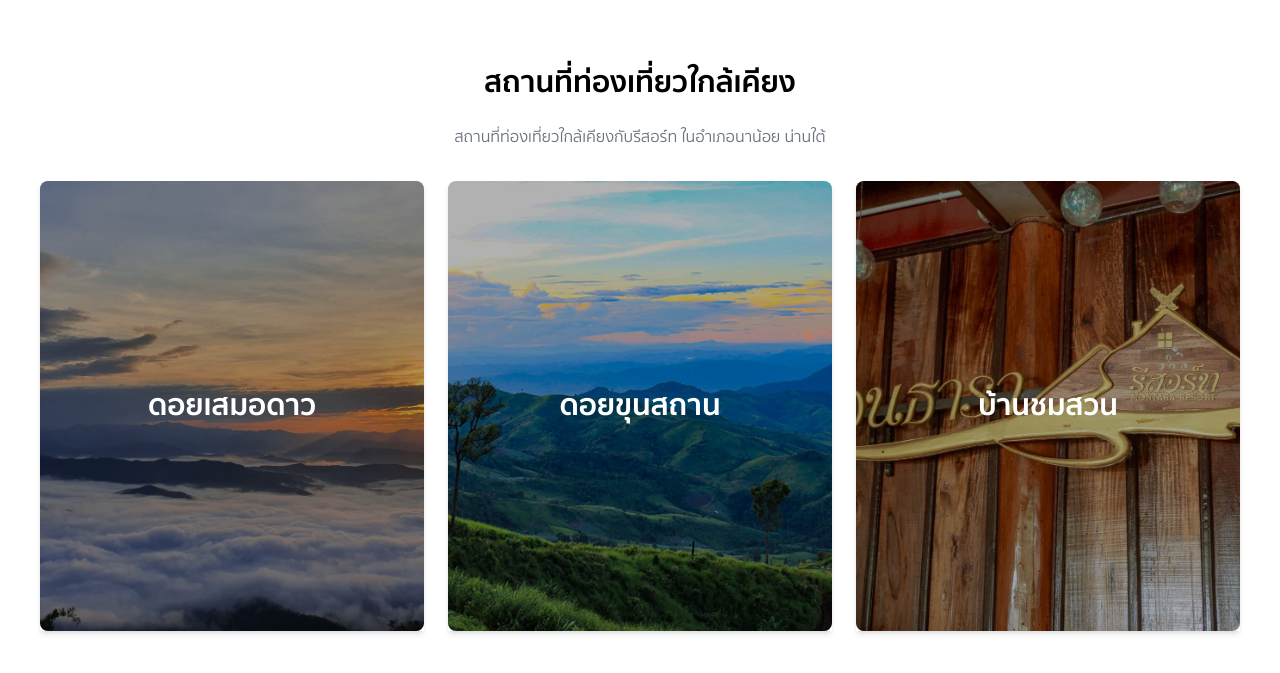
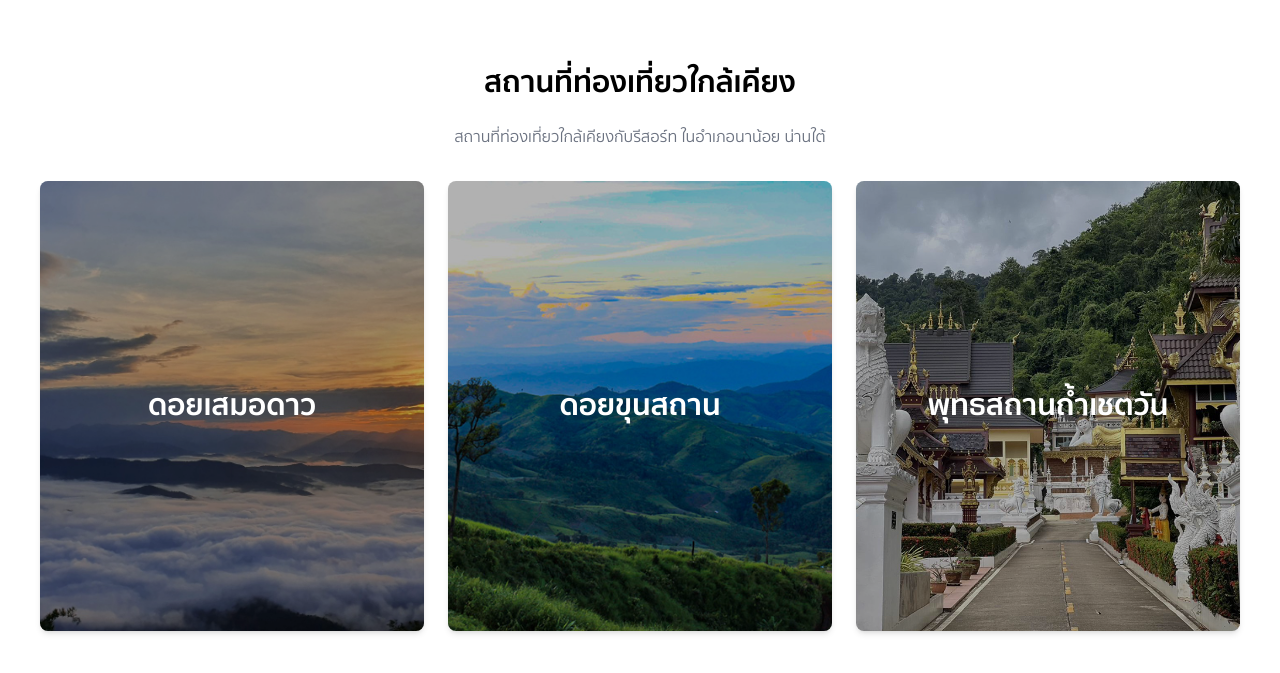
Before and after one commit to Theerat22/montara, a Next.js app: page /home in a window 1280 px wide. Shown: the part 3590-4263 px from the top of the page. Built offline with nearby package versions, Linux system fonts and the light colour scheme.

Commit message:
wat chetawut

```diff
--- a/app/home/sections/nearby/index.tsx
+++ b/app/home/sections/nearby/index.tsx
@@ -1,29 +1,41 @@
-import welcome1 from "@/app/home/sections/welcome/welcome1.jpg";
+"use client";
 import Image from "next/image";
 import doi from "@/app/home/sections/nearby/doi.jpg";
 import khun from "@/app/home/sections/nearby/khun.jpg";
+import wat from "@/app/home/sections/nearby/wat.jpg";
 import Link from "next/link";
+import {easeOut, motion} from "framer-motion";
+
 export const Nearby = () => {
   const nearby = [
-    { name: 'ดอยเสมอดาว', image: doi,link:'https://thailandtourismdirectory.go.th/en/attraction/1852' },
-    { name: 'ดอยขุนสถาน', image: khun,link:'https://www.facebook.com/KhunSathanNationalParkThailand/?locale=th_TH'},
-    { name: 'บ้านชมสวน',image: welcome1,link:'https://thailandtourismdirectory.go.th/en/attraction/1852'},
+    { name: 'ดอยเสมอดาว', image: doi,link:'https://thailandtourismdirectory.go.th/en/attraction/1852',delay:1 },
+    { name: 'ดอยขุนสถาน', image: khun,link:'https://www.facebook.com/KhunSathanNationalParkThailand/?locale=th_TH',delay:1.25},
+    { name: 'พุทธสถานถ้ำเชตวัน',image: wat,link:'https://g.co/kgs/C8BV6wf',delay:1.5},
     ];
 
   return (
     <section id="rooms" className="min-h-screen pt-32 py-12 ">
         <div className="bg-cream p-10 ">
-      <h2 className="text-3xl font-semibold text-center mb-6 text-black">สถานที่ท่องเที่ยวใกล้เคียง</h2>
-      <p className="text-center text-gray-500 mb-8">สถานที่ท่องเที่ยวใกล้เคียงกับรีสอร์ท ในอำเภอนาน้อย น่านใต้</p>
+        <motion.div
+        initial={{ opacity: 0, y: 50 }}
+        whileInView={{ opacity: 1, y: 0 }}
+        transition={{ duration: 1, delay : 0, ease: easeOut}}>
+            <h2 className="text-3xl font-semibold text-center mb-6 text-black">สถานที่ท่องเที่ยวใกล้เคียง</h2>
+            <p className="text-center text-gray-500 mb-8">สถานที่ท่องเที่ยวใกล้เคียงกับรีสอร์ท ในอำเภอนาน้อย น่านใต้</p>
+        </motion.div>
 
       <div className="grid grid-cols-1 sm:grid-cols-2 lg:grid-cols-3 gap-6">
         {nearby.map((nearby, index) => (
 
-        <div key={index} className="relative shadow-md group">
+        <div key={index} className="relative group ">
+            <motion.div
+            initial={{ opacity: 0, y: 50 }}
+            whileInView={{ opacity: 1, y: 0 }}
+            transition={{ duration: 1, delay : nearby.delay, ease: easeOut}}>
             <Image
             src={nearby.image}
             alt={nearby.name}
-            className="w-full h-[450px] object-cover rounded-lg transition-all duration-300 ease-in-out transform group-hover:shadow-lg"
+            className="w-full h-[450px] shadow-md  object-cover rounded-lg transition-all duration-300 ease-in-out transform group-hover:shadow-lg"
             />
 
             {/* Text on top of the image */}
@@ -32,9 +44,8 @@ export const Nearby = () => {
                 <h5 className="text-white text-3xl font-bold">{nearby.name}</h5>
             </div>
             </Link>
+            </motion.div>
         </div>
-
-
 
         ))}
       </div>
```
Also changed, not shown: app/home/sections/nearby/wat.jpg (added).
